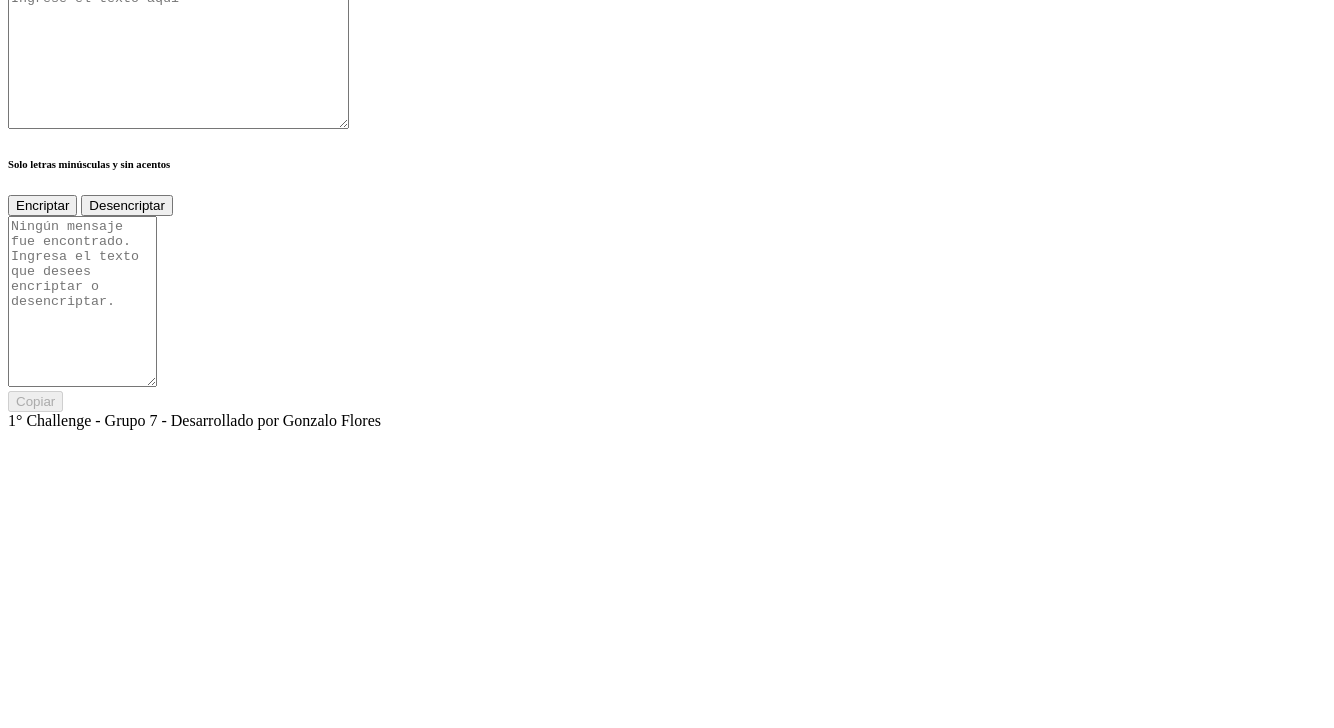
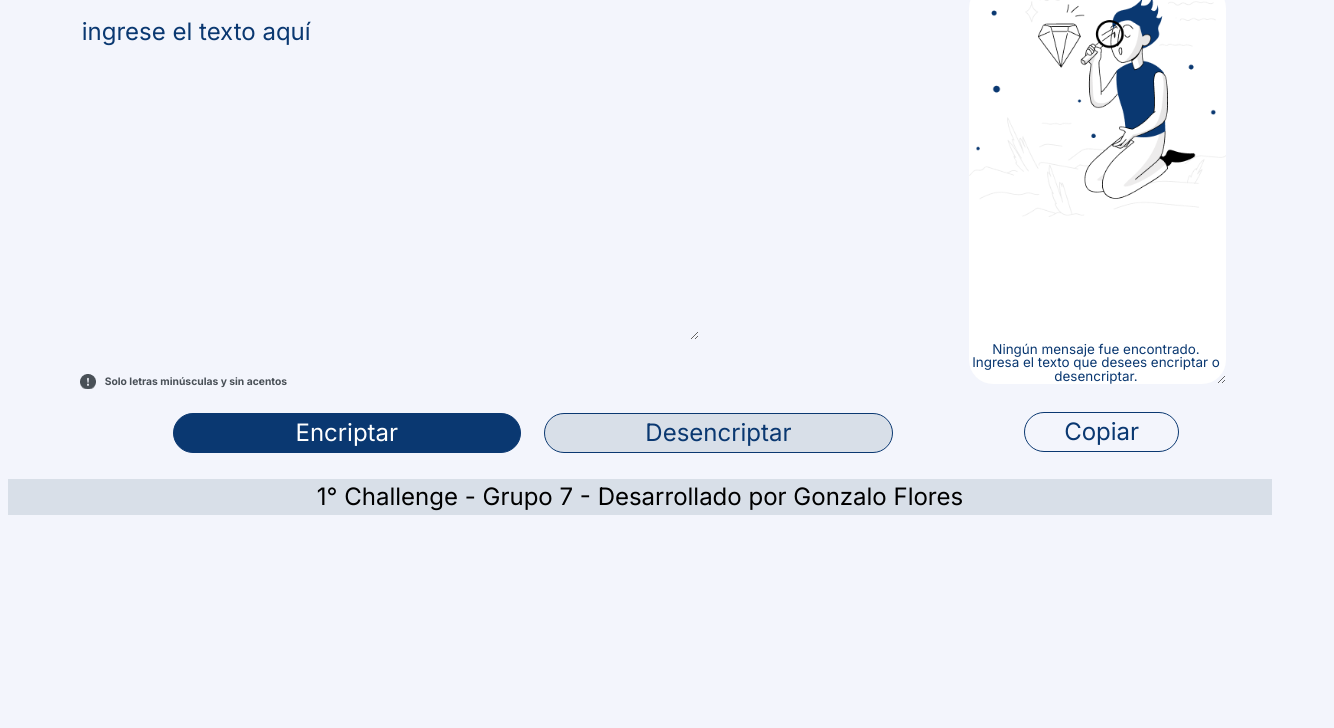
Before and after one commit to GonzaloAtlas/Encriptador-de-texto-Gonzalo-Flores---G7-ONE-, a plain HTML site: page index.html in a window 1280 px wide. Shown: the part 72-800 px from the top of the page, 1334 px wide, since content can reach past the window. Drawn offline with Linux system fonts and the light colour scheme; files whose address does not match are found by name.

Commit message:
Update index.html

```diff
--- a/index.html
+++ b/index.html
@@ -4,7 +4,7 @@
     <meta charset="UTF-8">
     <meta name="viewport" content="width=device-width, initial-scale=1.0">
     <title>Primer Desafio G7 GAFV</title>
-    <link rel="stylesheet" href="/Challenge 1/Style.css">
+    <link rel="stylesheet" href="Style.css">
 </head>
 <body>
     <header>
```
